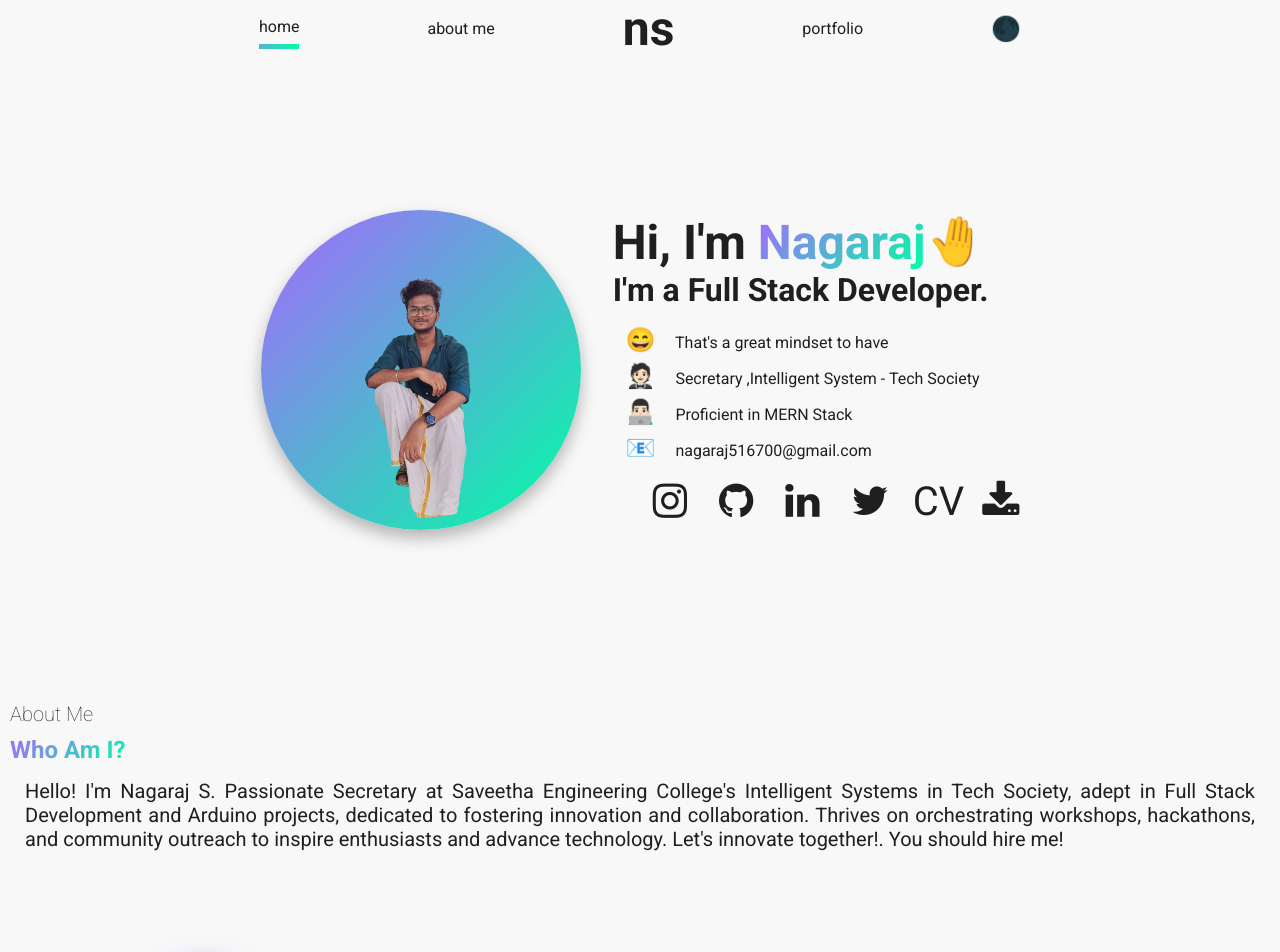
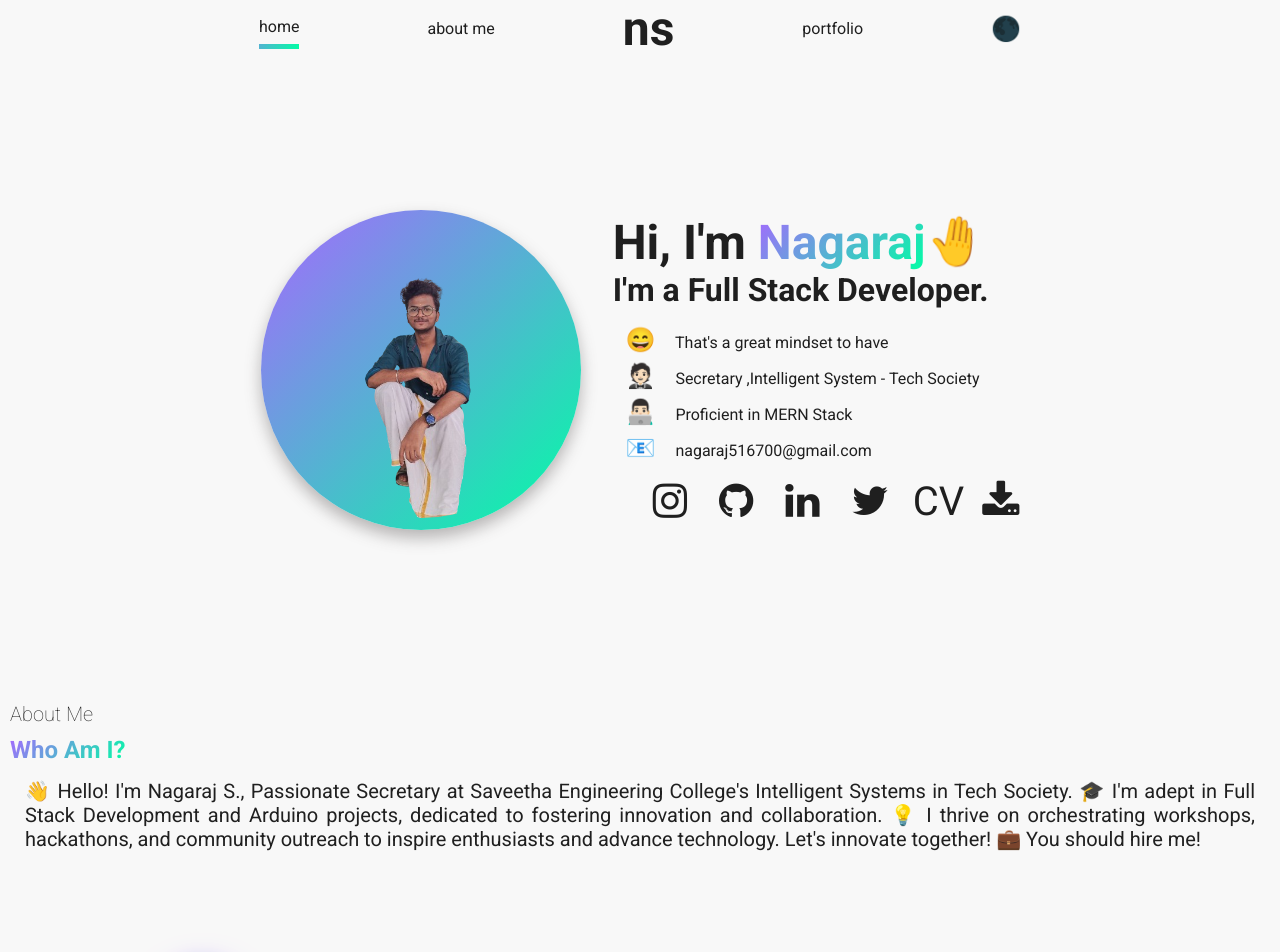
Before and after one commit to nagaraj6618/protfolio-nagaraj, a React (Create React App) app: page / in a window 1280 px wide. Shown: the top 952 px of the page. Built offline with nearby package versions, Linux system fonts and the light colour scheme; the HTML template or start-up script is replaced by a standard one.

Commit message:
About page added

```diff
--- a/src/info/Info.js
+++ b/src/info/Info.js
@@ -79,7 +79,7 @@ export const info = {
 // Just change the links so that they lead to your social profiles.
 
     ],
-    bio: "Hello! I'm Nagaraj S. Passionate Secretary at Saveetha Engineering College's Intelligent Systems in Tech Society, adept in Full Stack Development and Arduino projects, dedicated to fostering innovation and collaboration. Thrives on orchestrating workshops, hackathons, and community outreach to inspire enthusiasts and advance technology. Let's innovate together!. You should hire me!",
+    bio: "👋 Hello! I'm Nagaraj S., Passionate Secretary at Saveetha Engineering College's Intelligent Systems in Tech Society. 🎓 I'm adept in Full Stack Development and Arduino projects, dedicated to fostering innovation and collaboration. 💡 I thrive on orchestrating workshops, hackathons, and community outreach to inspire enthusiasts and advance technology. Let's innovate together! 💼 You should hire me!",
     skills:
         {
             proficientWith: [{ name: 'Javascript', level: 160 },
```
